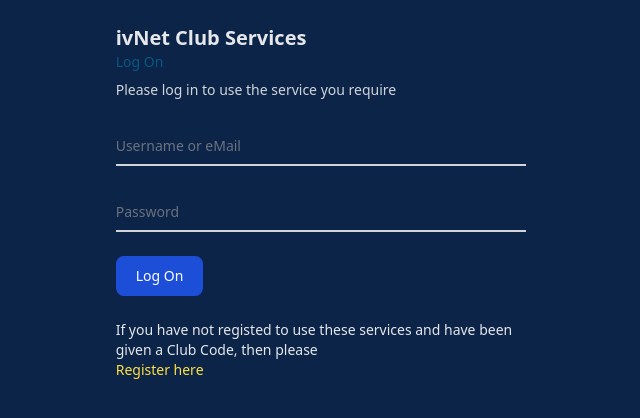
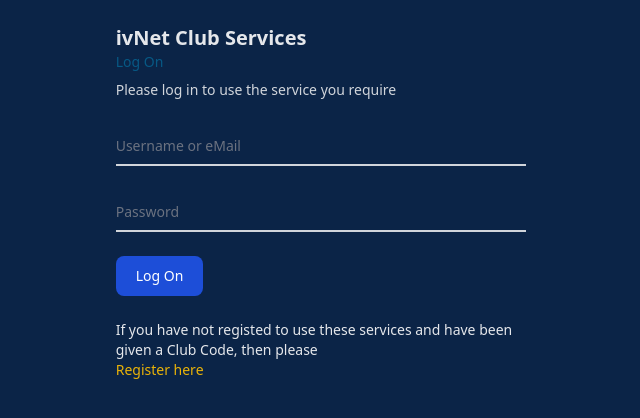
Before and after one commit to ivNetAdmin/ivnet.club.services, a Vue app: page / in a window 1280 px wide. Shown: the top 418 px of the page, without its empty margins (319-959 px from the left). Built offline with nearby package versions, Linux system fonts and the light colour scheme.

Commit message:
Change yellow highlight

```diff
--- a/src/components/FormRouter.vue
+++ b/src/components/FormRouter.vue
@@ -8,6 +8,6 @@
 <template>
     <RouterLink
             :to="route"
-            class="text-primary transition duration-150 ease-in-out text-yellow-300"
+            class="text-primary transition duration-150 ease-in-out text-yellow-500"
     >{{display}}</RouterLink>
 </template>
--- a/src/components/PageTitle.vue
+++ b/src/components/PageTitle.vue
@@ -27,14 +27,14 @@ function backToServices()
             viewBox="0 0 24 24"
             stroke-width="1.5"
             stroke="currentColor"
-            class="w-5 h-5 mt-1 mr-1 text-yellow-300"
+            class="w-5 h-5 mt-1 mr-1 text-yellow-500"
             v-show="backIcon">
                 <path stroke-linecap="round" stroke-linejoin="round" d="M11.25 9l-3 3m0 0l3 3m-3-3h7.5M21 12a9 9 0 11-18 0 9 9 0 0118 0z" />
             </svg>
             <h2 class="font-bold text-xl">ivNet Club Services</h2>
         </div>
 
-        <p class="text-sm text-sky-800 mb-2">{{name}} <span class="text-yellow-300">{{ currentUser.clubName }}</span></p>
+        <p class="text-sm text-sky-800 mb-2">{{name}} <span class="text-yellow-500">{{ currentUser.clubName }}</span></p>
         <p class="text-sm text-gray-300 mb-6"><slot/></p>
     </header>
 </template>
```
